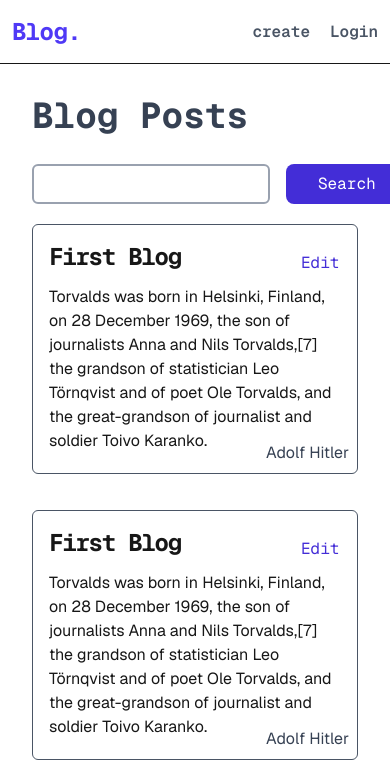
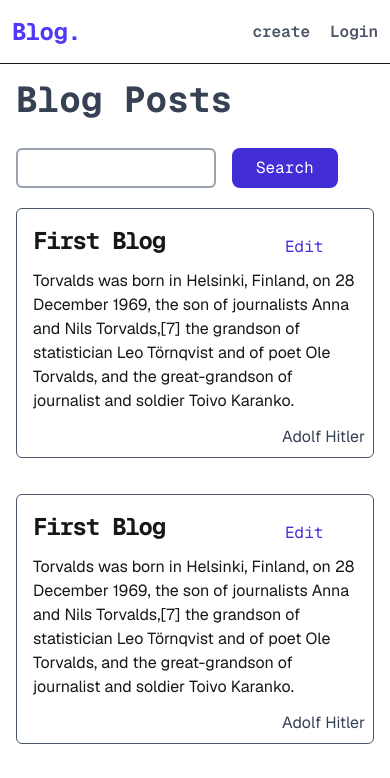
Before and after one commit to amithhhh/blog-app, a Next.js app: page / in a window 390 px wide. Shown: the top 778 px of the page. Built offline with nearby package versions, Linux system fonts and the light colour scheme.

Commit message:
rectified the ui associated in root page

```diff
--- a/app/(root)/page.js
+++ b/app/(root)/page.js
@@ -4,11 +4,11 @@ import BlogBox from "@/components/BlogBox";
 
 export default function Home() {
   return (
-    <div className="font-sans min-h-screen p-8 pb-20 gap-16 sm:p-20 lg:items-center lg:justify-items-center shadow-lg">
+    <div className="font-sans min-h-screen p-4 pb-16 gap-16 sm:p-20 lg:items-center lg:justify-items-center shadow-lg items-center">
       <h2 className="font-mono font-bold text-4xl text-gray-700 mb-7">Blog Posts</h2>
       <form method="GET" className="mb-5 flex flex-row">
-        <input type="text" className='border-2 border-gray-400 rounded-md px-2 py-1 focus:outline-none focus:ring-2 focus:ring-purple-500 transition duration-200' name="query" />
-        <button type="submit" className="ml-4 bg-indigo-700 px-8 py-2 rounded-lg text-white font-mono font-sm cursor-pointer hover:bg-indigo-800" onClick={(e) => e.preventDefault()}>Search</button>
+        <input type="text" className='border-2 border-gray-400 rounded-md px-2 py-1 focus:outline-none focus:ring-2 focus:ring-purple-500 transition duration-200 w-50' name="query" />
+        <button type="submit" className="ml-4 bg-indigo-700 px-6 py-2 rounded-lg text-white font-mono font-sm cursor-pointer hover:bg-indigo-800" onClick={(e) => e.preventDefault()}>Search</button>
       </form>
       <div className="flex flex-row flex-wrap gap-9">
         {
```
